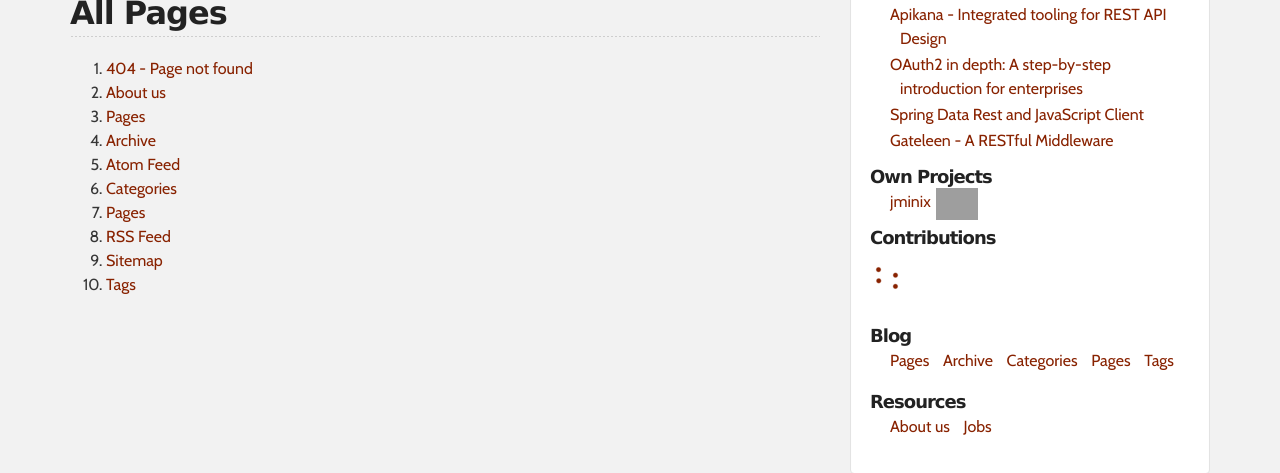
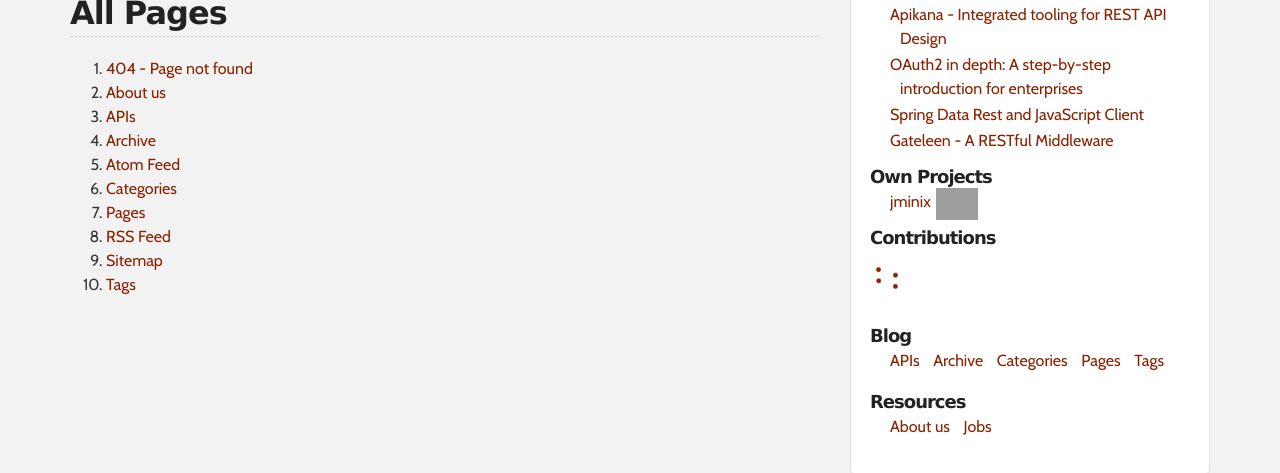
Before and after one commit to swisspush/swisspush.github.io, a Jekyll site: the page built from pages.html, in a window 1280 px wide. Shown: the part 296-769 px from the top of the page. Built offline with Jekyll 4.4.1, drawn with Linux system fonts in a browser that asks for light colours; nearby versions of some CDN libraries; some web fonts are replaced; grey boxes are pictures that could not be loaded.

Commit message:
Fix page name

```diff
--- a/apis.html
+++ b/apis.html
@@ -1,7 +1,7 @@
 ---
 layout: page
-title: Pages
-header: Pages
+title: APIs
+header: APIs
 group: navigation
 ---
 <div id="main">
```
